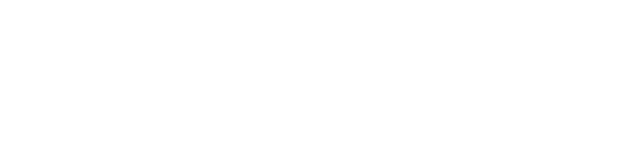
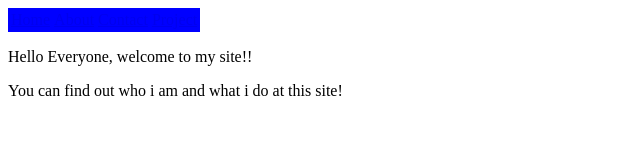
Before and after one commit to pramworks/pramworks.github.io, a plain HTML site: page index.html in a window 1280 px wide. Shown: the whole page, without its empty margins (0-640 px from the left). Drawn offline with Linux system fonts and the light colour scheme.

Commit message:
pramworks.github.io

```diff
--- a/index.html
+++ b/index.html
@@ -1,10 +1,19 @@
 <html>
     <head>
         <title>
-
+            <marquee>Welcome to Pram Works website!!</marquee>
         </title>
     </head>
     <body>
-
+        <table style="background-color: blue; color: white;">
+            <tr>
+                <td><a href="home.html">Home</a></td>
+                <td><a href="about.html">About</a></td>
+                <td><a href="contact.html">Contact</a></td>
+                <td><a href="project.html">Project</a></td>
+            </tr>
+        </table>
+        <p>Hello Everyone, welcome to my site!!</p>
+        <p>You can find out who i am and what i do at this site!</p>
     </body>
 </html>
```
Also changed, not shown: contact.html (+8 -1 lines).
